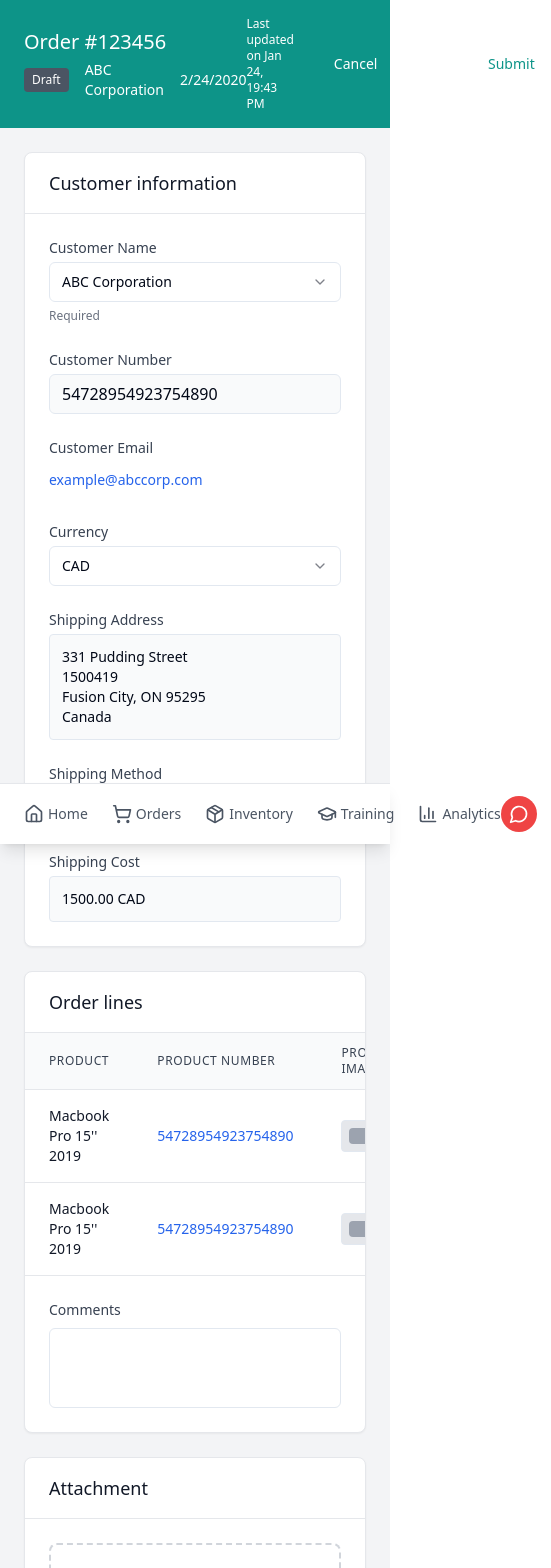
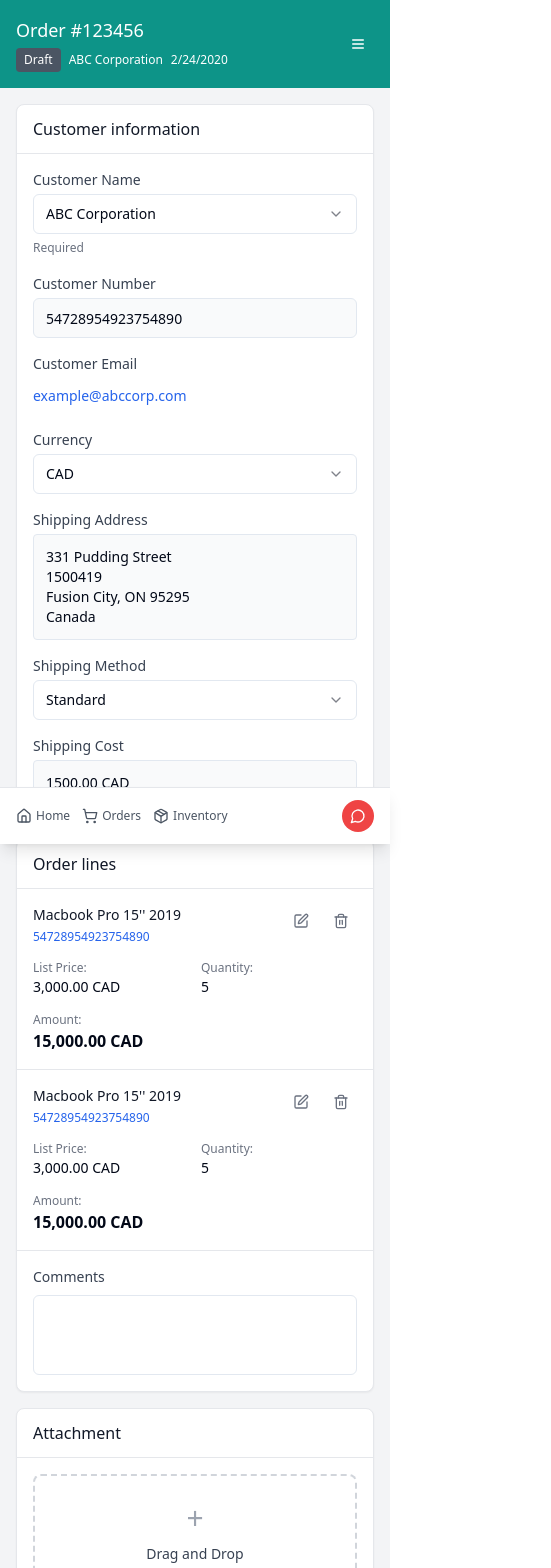
Before and after one commit to FaizanMemon99/react-screenshot-match, a React (Vite) app: page / in a window 390 px wide. Shown: the top 1568 px of the page, 551 px wide, since content can reach past the window. Built offline with nearby package versions, Linux system fonts and the light colour scheme.

Commit message:
Fix: Make UI mobile-friendly
- Adjusted layout and styling in `Index.tsx` to ensure responsiveness on mobile devices.
- Implemented responsive design principles to optimize the user interface for smaller screens.

```diff
--- a/src/pages/Index.tsx
+++ b/src/pages/Index.tsx
@@ -5,7 +5,8 @@ import { Input } from "@/components/ui/input";
 import { Label } from "@/components/ui/label";
 import { Select, SelectContent, SelectItem, SelectTrigger, SelectValue } from "@/components/ui/select";
 import { Textarea } from "@/components/ui/textarea";
-import { Edit, Trash2, Home, ShoppingCart, Package, GraduationCap, BarChart3, MessageCircle } from "lucide-react";
+import { Edit, Trash2, Home, ShoppingCart, Package, GraduationCap, BarChart3, MessageCircle, Menu, X } from "lucide-react";
+import { Sheet, SheetContent, SheetTrigger } from "@/components/ui/sheet";
 
 const Index = () => {
   const [orderData, setOrderData] = useState({
@@ -41,41 +42,59 @@ const Index = () => {
   return (
     <div className="min-h-screen bg-gray-100">
       {/* Header - Teal Background */}
-      <div className="bg-teal-600 text-white px-6 py-4">
+      <div className="bg-teal-600 text-white px-4 md:px-6 py-4">
         <div className="flex items-center justify-between">
-          <div>
-            <h1 className="text-xl font-medium">Order #123456</h1>
-            <div className="flex items-center gap-4 text-sm mt-1">
+          <div className="flex-1 min-w-0">
+            <h1 className="text-lg md:text-xl font-medium truncate">Order #123456</h1>
+            <div className="flex items-center gap-2 md:gap-4 text-xs md:text-sm mt-1 flex-wrap">
               <span className="bg-gray-600 px-2 py-1 rounded text-xs">Draft</span>
-              <span>ABC Corporation</span>
-              <span>2/24/2020</span>
+              <span className="truncate">ABC Corporation</span>
+              <span className="whitespace-nowrap">2/24/2020</span>
             </div>
           </div>
 
           <div className="flex items-center gap-2">
-            <span className="text-xs mr-4">Last updated on Jan 24, 19:43 PM</span>
-            <Button variant="ghost" className="text-white border-white hover:bg-teal-700">
+            <span className="hidden lg:block text-xs mr-4">Last updated on Jan 24, 19:43 PM</span>
+            <div className="hidden md:flex items-center gap-2">
+              <Button variant="ghost" className="text-white border-white hover:bg-teal-700 text-sm">
                 Cancel
               </Button>
-            <Button variant="ghost" className="text-white border-white hover:bg-teal-700">
+              <Button variant="ghost" className="text-white border-white hover:bg-teal-700 text-sm">
                 Save
               </Button>
-            <Button className="bg-white text-teal-600 hover:bg-gray-100">
+              <Button className="bg-white text-teal-600 hover:bg-gray-100 text-sm">
                 Submit
               </Button>
+            </div>
+
+            {/* Mobile Menu */}
+            <Sheet>
+              <SheetTrigger asChild>
+                <Button variant="ghost" className="md:hidden text-white p-2">
+                  <Menu className="h-5 w-5" />
+                </Button>
+              </SheetTrigger>
+              <SheetContent side="right" className="w-64">
+                <div className="flex flex-col gap-3 mt-6">
+                  <Button variant="outline" className="w-full">Cancel</Button>
+                  <Button variant="outline" className="w-full">Save</Button>
+                  <Button className="w-full bg-teal-600 hover:bg-teal-700">Submit</Button>
+                </div>
+              </SheetContent>
+            </Sheet>
           </div>
         </div>
       </div>
 
-      <div className="px-6 py-6 max-w-7xl mx-auto">
+      <div className="px-4 md:px-6 py-4 md:py-6 max-w-7xl mx-auto pb-20 md:pb-6">
         {/* Customer Information Section */}
-        <div className="bg-white rounded-lg shadow-sm border border-gray-200 mb-6">
-          <div className="border-b border-gray-200 px-6 py-4">
-            <h2 className="text-lg font-medium text-gray-900">Customer information</h2>
+        <div className="bg-white rounded-lg shadow-sm border border-gray-200 mb-4 md:mb-6">
+          <div className="border-b border-gray-200 px-4 md:px-6 py-3 md:py-4">
+            <h2 className="text-base md:text-lg font-medium text-gray-900">Customer information</h2>
           </div>
 
-          <div className="p-6">
-            <div className="grid grid-cols-1 md:grid-cols-4 gap-6 mb-6">
+          <div className="p-4 md:p-6">
+            <div className="grid grid-cols-1 md:grid-cols-2 lg:grid-cols-4 gap-4 md:gap-6 mb-4 md:mb-6">
               <div>
                 <Label className="text-sm text-gray-700 mb-1 block">Customer Name</Label>
                 <Select value={orderData.customerName}>
@@ -93,14 +112,14 @@ const Index = () => {
                 <Label className="text-sm text-gray-700 mb-1 block">Customer Number</Label>
                 <Input
                   value={orderData.customerNumber}
-                  className="bg-gray-50"
+                  className="bg-gray-50 text-sm"
                   readOnly
                 />
               </div>
 
               <div>
                 <Label className="text-sm text-gray-700 mb-1 block">Customer Email</Label>
-                <div className="text-blue-600 text-sm py-2">
+                <div className="text-blue-600 text-sm py-2 break-all">
                   {orderData.customerEmail}
                 </div>
               </div>
@@ -119,7 +138,7 @@ const Index = () => {
               </div>
             </div>
 
-            <div className="grid grid-cols-1 md:grid-cols-3 gap-6">
+            <div className="grid grid-cols-1 lg:grid-cols-3 gap-4 md:gap-6">
               <div>
                 <Label className="text-sm text-gray-700 mb-1 block">Shipping Address</Label>
                 <div className="p-3 bg-gray-50 rounded border text-sm whitespace-pre-line">
@@ -151,12 +170,13 @@ const Index = () => {
         </div>
 
         {/* Order Lines Section */}
-        <div className="bg-white rounded-lg shadow-sm border border-gray-200 mb-6">
-          <div className="border-b border-gray-200 px-6 py-4">
-            <h2 className="text-lg font-medium text-gray-900">Order lines</h2>
+        <div className="bg-white rounded-lg shadow-sm border border-gray-200 mb-4 md:mb-6">
+          <div className="border-b border-gray-200 px-4 md:px-6 py-3 md:py-4">
+            <h2 className="text-base md:text-lg font-medium text-gray-900">Order lines</h2>
           </div>
 
-          <div className="overflow-x-auto">
+          {/* Desktop Table View */}
+          <div className="hidden md:block overflow-x-auto">
             <table className="w-full">
               <thead className="bg-gray-50 border-b border-gray-200">
                 <tr>
@@ -198,10 +218,47 @@ const Index = () => {
             </table>
           </div>
 
-          <div className="p-6 border-t border-gray-200">
+          {/* Mobile Card View */}
+          <div className="md:hidden">
+            {orderLines.map((line, index) => (
+              <div key={index} className="p-4 border-b border-gray-200 last:border-b-0">
+                <div className="flex justify-between items-start mb-3">
+                  <div className="flex-1 min-w-0">
+                    <h3 className="font-medium text-gray-900 text-sm mb-1 break-words">{line.product}</h3>
+                    <p className="text-xs text-blue-600 break-all">{line.productNumber}</p>
+                  </div>
+                  <div className="flex gap-2 ml-2">
+                    <Button variant="ghost" size="sm" className="p-2 h-8 w-8">
+                      <Edit className="h-3 w-3 text-gray-500" />
+                    </Button>
+                    <Button variant="ghost" size="sm" className="p-2 h-8 w-8">
+                      <Trash2 className="h-3 w-3 text-gray-500" />
+                    </Button>
+                  </div>
+                </div>
+
+                <div className="grid grid-cols-2 gap-3 text-sm">
+                  <div>
+                    <span className="text-gray-500 text-xs">List Price:</span>
+                    <p className="font-medium">{line.listPrice}</p>
+                  </div>
+                  <div>
+                    <span className="text-gray-500 text-xs">Quantity:</span>
+                    <p className="font-medium">{line.quantity}</p>
+                  </div>
+                  <div className="col-span-2">
+                    <span className="text-gray-500 text-xs">Amount:</span>
+                    <p className="font-semibold text-base">{line.amount}</p>
+                  </div>
+                </div>
+              </div>
+            ))}
+          </div>
+
+          <div className="p-4 md:p-6 border-t border-gray-200">
             <Label className="text-sm text-gray-700 mb-2 block">Comments</Label>
             <Textarea
-              className="min-h-[80px] resize-none"
+              className="min-h-[80px] resize-none text-sm"
               placeholder=""
               value={orderData.comments}
               onChange={(e) => setOrderData({...orderData, comments: e.target.value})}
@@ -210,14 +267,14 @@ const Index = () => {
         </div>
 
         {/* Attachment Section */}
-        <div className="bg-white rounded-lg shadow-sm border border-gray-200 mb-20">
-          <div className="border-b border-gray-200 px-6 py-4">
-            <h2 className="text-lg font-medium text-gray-900">Attachment</h2>
+        <div className="bg-white rounded-lg shadow-sm border border-gray-200 mb-20 md:mb-0">
+          <div className="border-b border-gray-200 px-4 md:px-6 py-3 md:py-4">
+            <h2 className="text-base md:text-lg font-medium text-gray-900">Attachment</h2>
           </div>
 
-          <div className="p-6">
-            <div className="border-2 border-dashed border-gray-300 rounded-lg p-8 text-center hover:border-gray-400 transition-colors">
-              <div className="text-4xl text-gray-400 mb-2">+</div>
+          <div className="p-4 md:p-6">
+            <div className="border-2 border-dashed border-gray-300 rounded-lg p-6 md:p-8 text-center hover:border-gray-400 transition-colors">
+              <div className="text-3xl md:text-4xl text-gray-400 mb-2">+</div>
               <div className="text-sm font-medium text-gray-700 mb-1">Drag and Drop</div>
               <div className="text-xs text-gray-500">Select a file or drop one here.</div>
             </div>
@@ -227,32 +284,32 @@ const Index = () => {
 
       {/* Bottom Navigation */}
       <div className="fixed bottom-0 left-0 right-0 bg-white border-t border-gray-200 shadow-lg">
-        <div className="flex items-center justify-between px-6 py-3">
-          <div className="flex items-center gap-6">
-            <div className="flex items-center gap-1 text-gray-600 hover:text-gray-900 cursor-pointer">
-              <Home className="h-5 w-5" />
-              <span className="text-sm">Home</span>
+        <div className="flex items-center justify-between px-4 md:px-6 py-3">
+          <div className="flex items-center gap-3 md:gap-6 overflow-x-auto">
+            <div className="flex items-center gap-1 text-gray-600 hover:text-gray-900 cursor-pointer whitespace-nowrap">
+              <Home className="h-4 w-4 md:h-5 md:w-5" />
+              <span className="text-xs md:text-sm">Home</span>
             </div>
-            <div className="flex items-center gap-1 text-gray-600 hover:text-gray-900 cursor-pointer">
-              <ShoppingCart className="h-5 w-5" />
-              <span className="text-sm">Orders</span>
+            <div className="flex items-center gap-1 text-gray-600 hover:text-gray-900 cursor-pointer whitespace-nowrap">
+              <ShoppingCart className="h-4 w-4 md:h-5 md:w-5" />
+              <span className="text-xs md:text-sm">Orders</span>
             </div>
-            <div className="flex items-center gap-1 text-gray-600 hover:text-gray-900 cursor-pointer">
-              <Package className="h-5 w-5" />
-              <span className="text-sm">Inventory</span>
+            <div className="flex items-center gap-1 text-gray-600 hover:text-gray-900 cursor-pointer whitespace-nowrap">
+              <Package className="h-4 w-4 md:h-5 md:w-5" />
+              <span className="text-xs md:text-sm">Inventory</span>
             </div>
-            <div className="flex items-center gap-1 text-gray-600 hover:text-gray-900 cursor-pointer">
-              <GraduationCap className="h-5 w-5" />
-              <span className="text-sm">Training</span>
+            <div className="hidden sm:flex items-center gap-1 text-gray-600 hover:text-gray-900 cursor-pointer whitespace-nowrap">
+              <GraduationCap className="h-4 w-4 md:h-5 md:w-5" />
+              <span className="text-xs md:text-sm">Training</span>
             </div>
-            <div className="flex items-center gap-1 text-gray-600 hover:text-gray-900 cursor-pointer">
-              <BarChart3 className="h-5 w-5" />
-              <span className="text-sm">Analytics</span>
+            <div className="hidden sm:flex items-center gap-1 text-gray-600 hover:text-gray-900 cursor-pointer whitespace-nowrap">
+              <BarChart3 className="h-4 w-4 md:h-5 md:w-5" />
+              <span className="text-xs md:text-sm">Analytics</span>
             </div>
           </div>
 
           <div className="bg-red-500 hover:bg-red-600 text-white p-2 rounded-full cursor-pointer">
-            <MessageCircle className="h-5 w-5" />
+            <MessageCircle className="h-4 w-4 md:h-5 md:w-5" />
           </div>
         </div>
       </div>
```
Lines whose indentation alone changed are shown as unchanged.
